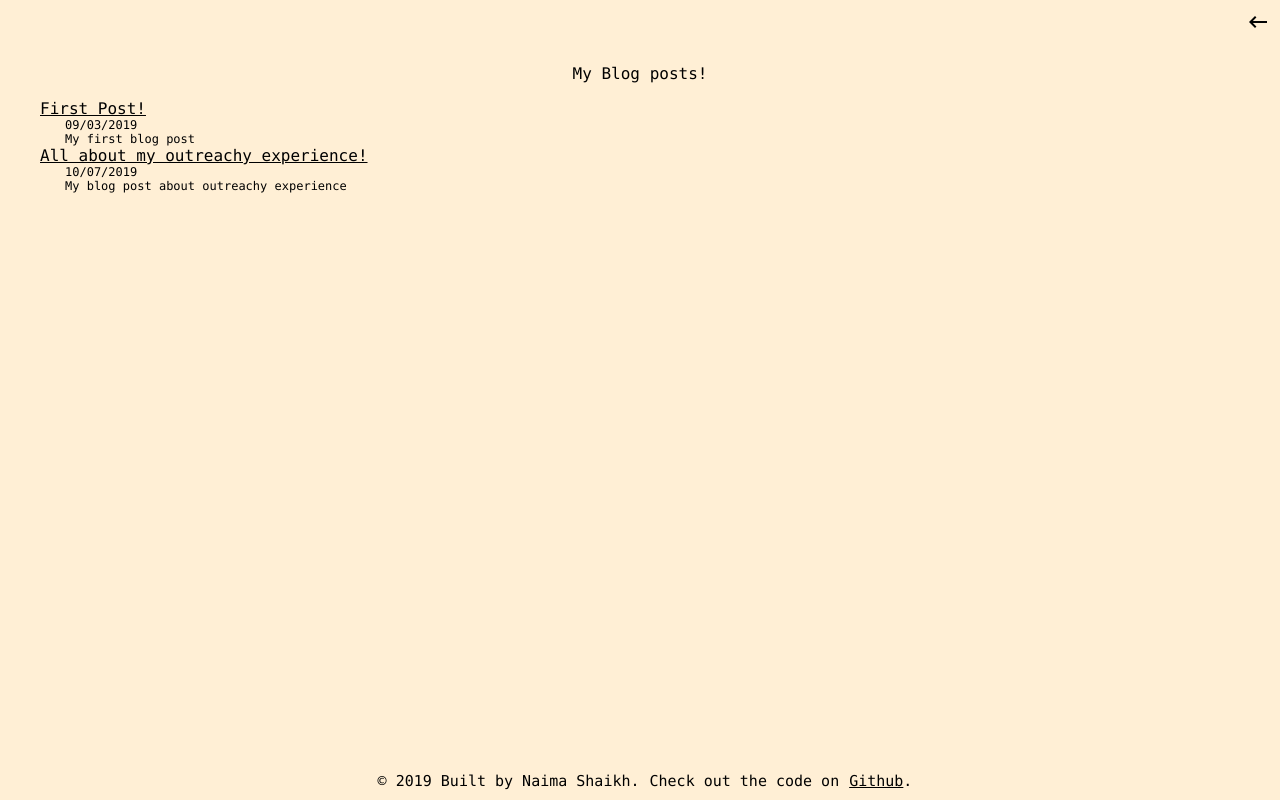
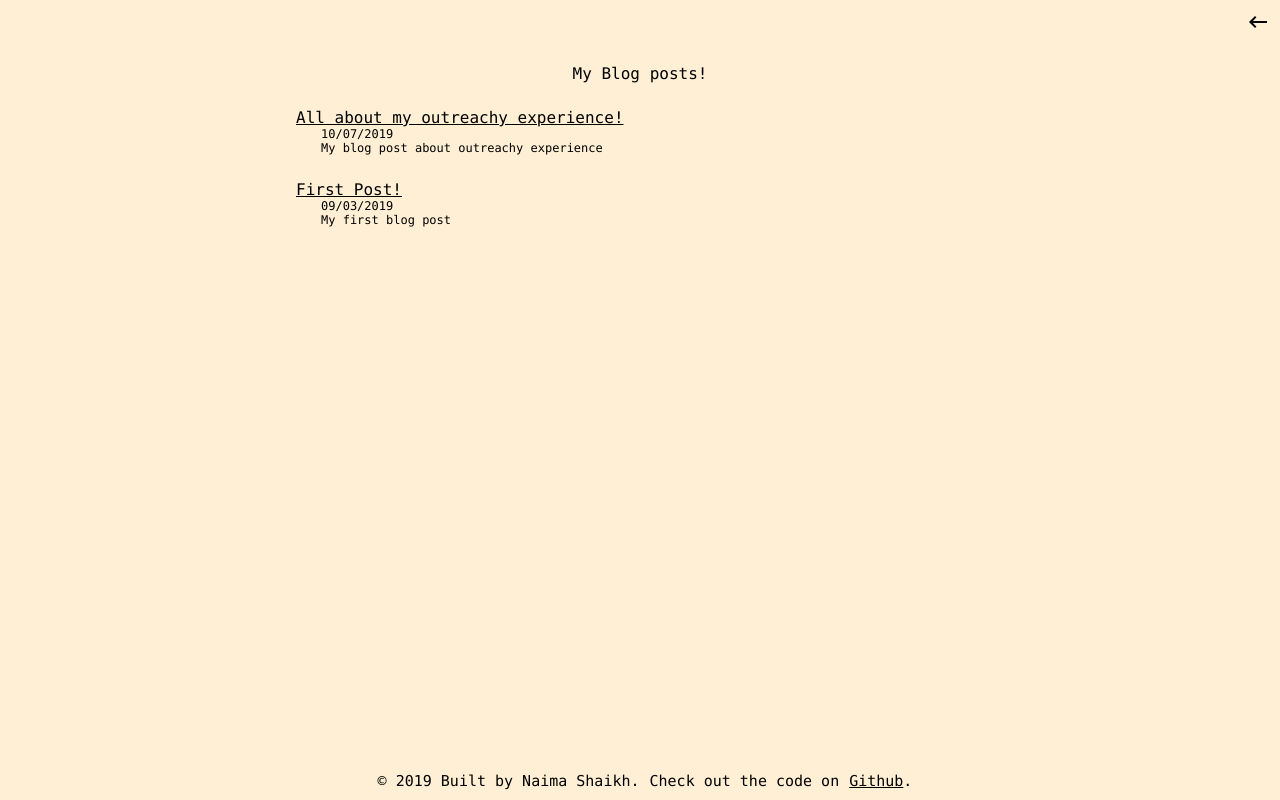
Before and after one commit to naima-shk/Blog, a React app in the folder client/: page /blog in a window 1280 px wide. Built offline with nearby package versions, Linux system fonts and the light colour scheme.

Commit message:
fixed margins

```diff
--- a/client/src/pages/Blog/index.js
+++ b/client/src/pages/Blog/index.js
@@ -12,9 +12,12 @@ const Container = styled.div`
 
 const BlogList = styled.ul`
   list-style: none;
+  margin-left: 20%;
 `;
 
-const BlogPost = styled.li``;
+const BlogPost = styled.li`
+  margin: 25px 0 25px 0;
+`;
 
 const Text = styled.p`
   display: flex;
@@ -45,7 +48,7 @@ const Blog = ({ match }) => {
       <BackLink to="/" />
       <Text>My Blog posts!</Text>
       <BlogList>
-      {blogsMetadata.map((blog, index) => (
+      {blogsMetadata.reverse().map((blog, index) => (
         <BlogPost key={index}>
           <LinkToPost key={blog.id} to={`${match.url}/${blog.id}`}>
             {blog.title}
```
